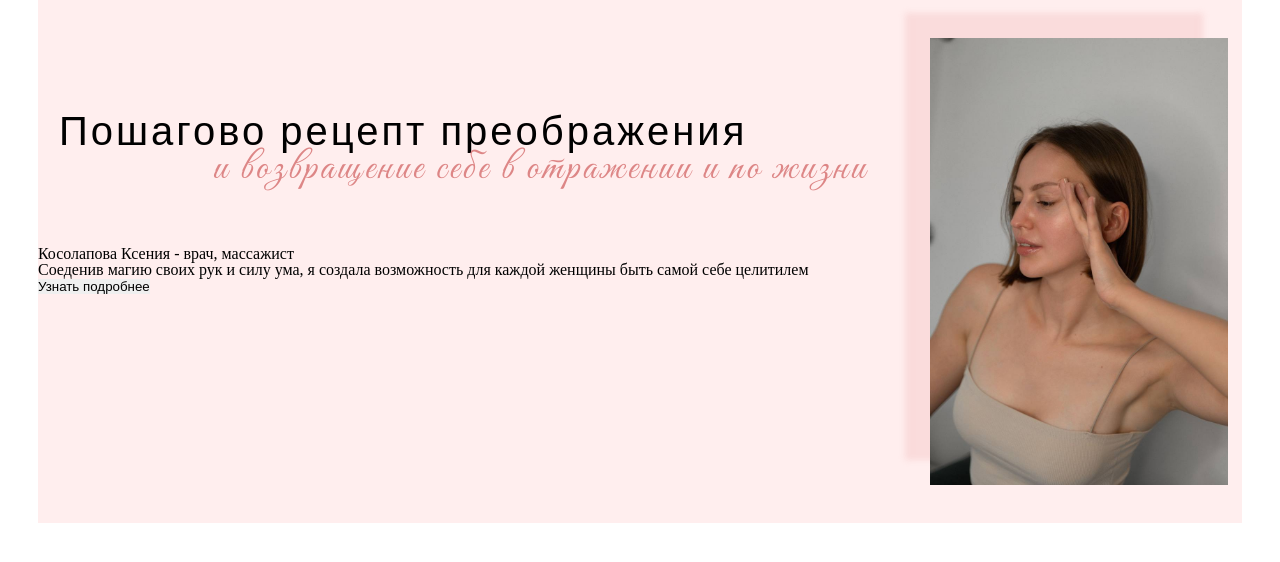
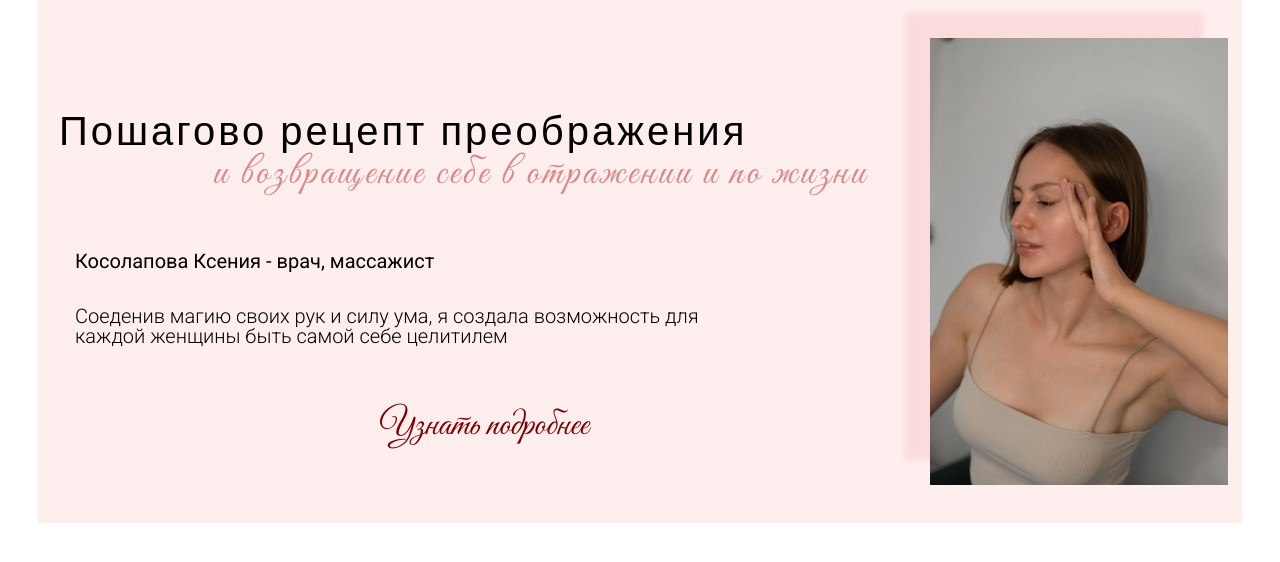
Before and after one commit to Koddione/beautySalon, a React (Vite) app: page / in a window 1280 px wide. Shown: the top 562 px of the page. Built offline with nearby package versions, Linux system fonts and the light colour scheme.

Commit message:
implemented pinkBlock

```diff
--- a/src/App.jsx
+++ b/src/App.jsx
@@ -1,9 +1,11 @@
 import { PinkBlock } from './components/pinkBlock/pinkBlock';
+import { WhiteBlock } from './components/whiteBlock/whiteBlock';
 
 function App() {
 	return (
 		<>
 			<PinkBlock />
+			<WhiteBlock />
 		</>
 	);
 }
--- a/src/components/pinkBlock/components/description/description.jsx
+++ b/src/components/pinkBlock/components/description/description.jsx
@@ -2,12 +2,12 @@ import styles from './description.module.scss';
 
 export const Description = () => {
 	return (
-		<>
-			<p>Косолапова Ксения - врач, массажист</p>
-			<p>
+		<div className={styles.description}>
+			<p className={styles.desc1}>Косолапова Ксения - врач, массажист</p>
+			<p className={styles.desc2}>
 				Соеденив магию своих рук и силу ума, я создала возможность для каждой
 				женщины быть самой себе целитилем
 			</p>
-		</>
+		</div>
 	);
 };
--- a/src/components/pinkBlock/components/description/description.module.scss
+++ b/src/components/pinkBlock/components/description/description.module.scss
@@ -0,0 +1,18 @@
+@use '../../../../styles/variables' as *;
+
+.description {
+	display: flex;
+	flex-direction: column;
+	gap: 35px;
+	max-width: 687px;
+	margin: 0 0 57px 37px;
+	font-size: 20px;
+	font-family: $font-text-main;
+}
+
+.desc1 {
+	font-weight: 400;
+}
+.desc2 {
+	font-weight: 300;
+}
--- a/src/components/pinkBlock/components/title/title.module.scss
+++ b/src/components/pinkBlock/components/title/title.module.scss
@@ -1,15 +1,18 @@
 @use '../../../../styles/variables' as *;
 
 .container {
+	display: flex;
+	flex-direction: column;
+	gap: 5px;
 	margin: 109px 62px 57px 21px;
 	font-size: 40px;
 }
 .title1 {
-	font-family: $font-title-1;
+	font-family: $font-text-second;
 	letter-spacing: 3px;
 }
 .title2 {
-	font-family: $font-title-2;
+	font-family: $font-cursive;
 	padding: 0 0 0 154px;
 	color: $title-2-color;
 	letter-spacing: 3px;
--- a/src/components/pinkBlock/pinkBlock.module.scss
+++ b/src/components/pinkBlock/pinkBlock.module.scss
@@ -10,3 +10,21 @@
 	display: flex;
 	background-color: $pinkBlock-color;
 }
+
+.textContainer {
+	display: flex;
+	flex-direction: column;
+}
+
+.button {
+	margin: 0 auto;
+	background: none;
+	font-size: 36px;
+	font-family: $font-cursive;
+	color: $button-color;
+	cursor: pointer;
+	transition: color 0.3s ease;
+}
+.button:hover {
+	color: $title-2-color;
+}
--- /dev/null
+++ b/src/components/whiteBlock/whiteBlock.jsx
@@ -0,0 +1,5 @@
+import styles from './whiteBlock.module.scss';
+
+export const WhiteBlock = () => {
+	return <div className={styles.container}></div>;
+};
--- a/src/styles/_variables.scss
+++ b/src/styles/_variables.scss
@@ -5,10 +5,12 @@
 $background-color: white;
 $pinkBlock-color: #ffeeee;
 
-$font-text: 'Roboto', sans-serif;
+$font-text-main: 'Roboto', sans-serif;
 
-$font-title-1: 'Playfair Display', sans-serif;
+$font-text-second: 'Playfair Display', sans-serif;
 
-$font-title-2: 'Great Vibes', cursive;
+$font-cursive: 'Great Vibes', cursive;
 
 $title-2-color: #dd8686;
+
+$button-color: #810000;
```
Also changed, not shown: src/components/whiteBlock/whiteBlock.module.scss (added).
